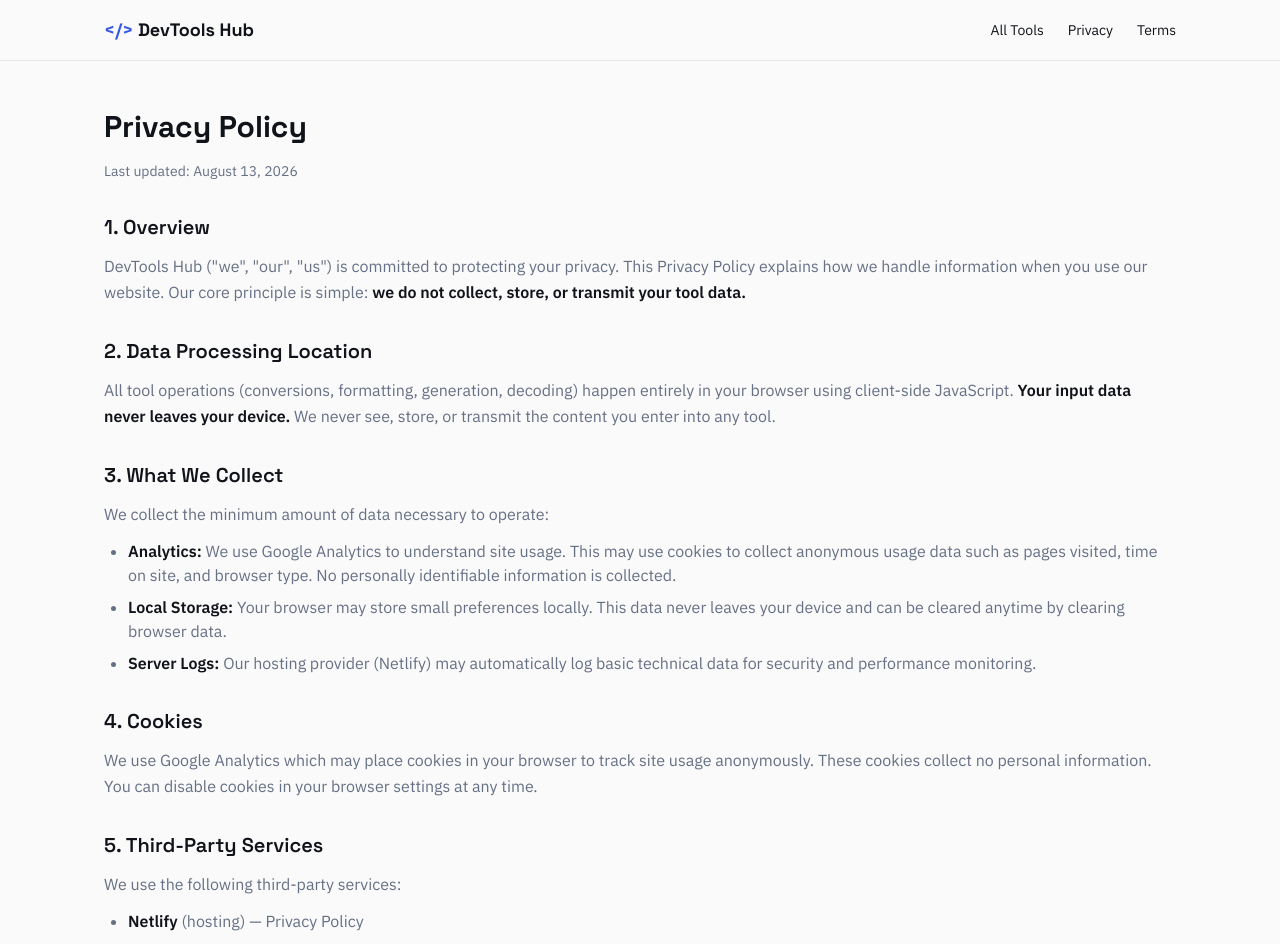
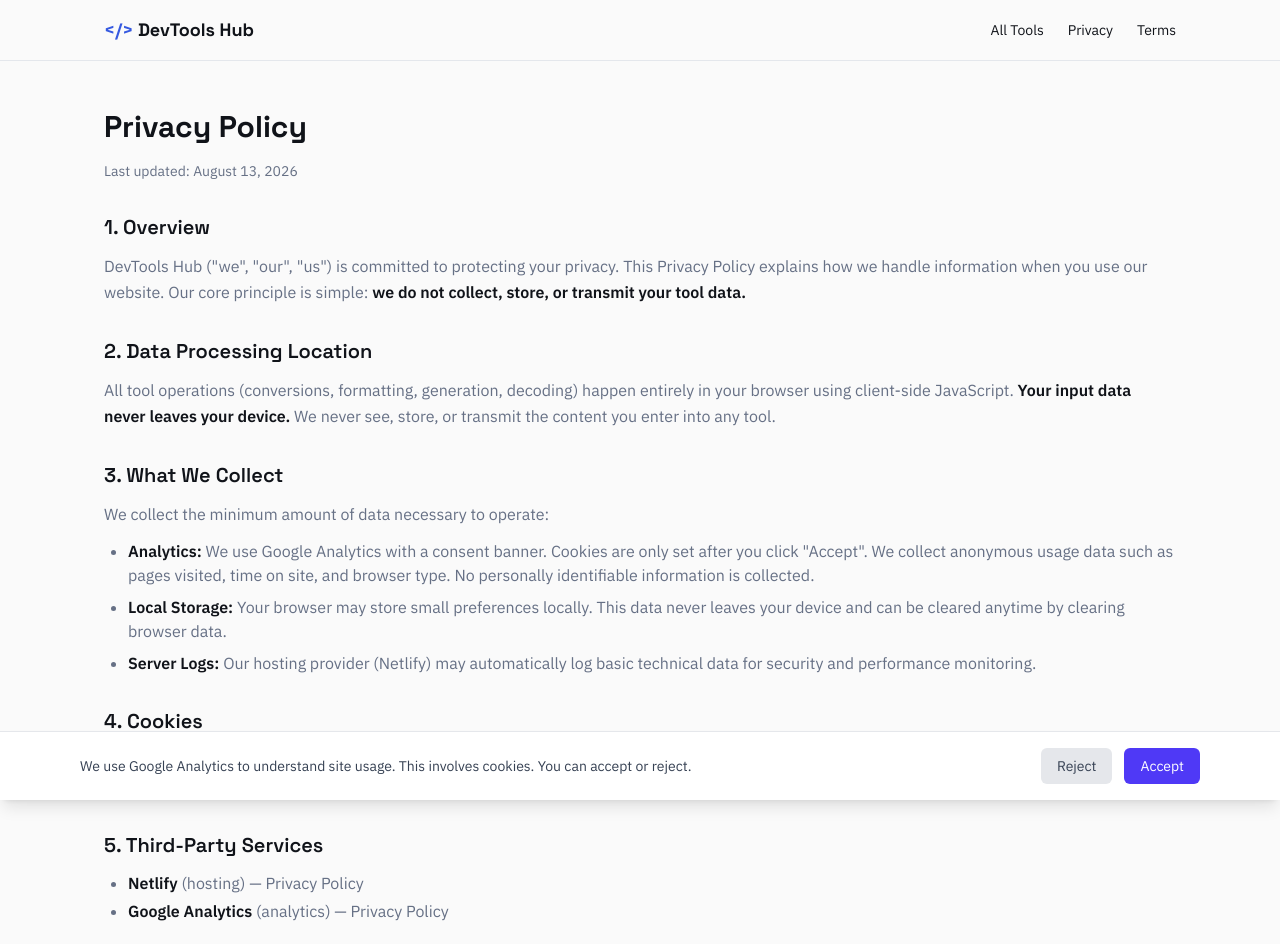
Before and after one commit to muhammadrizo-js/devtools-hub, a Next.js app: page /privacy-policy in a window 1280 px wide. Shown: the top 944 px of the page. Built offline with nearby package versions, Linux system fonts and the light colour scheme.

Commit message:
Add cookie consent banner and update privacy policy

```diff
--- a/app/layout.tsx
+++ b/app/layout.tsx
@@ -2,7 +2,7 @@ import type { Metadata } from "next";
 import { Space_Grotesk, IBM_Plex_Sans, JetBrains_Mono } from "next/font/google";
 import Header from "@/components/Header";
 import Footer from "@/components/Footer";
-import Script from "next/script";
+import CookieConsent from "@/components/CookieConsent";
 import "./globals.css";
 
 const spaceGrotesk = Space_Grotesk({
@@ -50,23 +50,12 @@ export default function RootLayout({
         className={`${spaceGrotesk.variable} ${ibmPlexSans.variable} ${jetbrainsMono.variable} antialiased flex flex-col min-h-screen`}
         style={{ background: '#FAFAFA', color: '#101319' }}
       >
-        <Script
-          src={`https://www.googletagmanager.com/gtag/js?id=G-2Z2H1QHS05`}
-          strategy="afterInteractive"
-        />
-        <Script id="google-analytics" strategy="afterInteractive">
-          {`
-            window.dataLayer = window.dataLayer || [];
-            function gtag(){dataLayer.push(arguments);}
-            gtag('js', new Date());
-            gtag('config', 'G-2Z2H1QHS05');
-          `}
-        </Script>
         <Header />
         <main className="flex-1">
           {children}
         </main>
         <Footer />
+        <CookieConsent />
       </body>
     </html>
   );
--- a/app/privacy-policy/page.tsx
+++ b/app/privacy-policy/page.tsx
@@ -2,7 +2,7 @@ import type { Metadata } from 'next'
 
 export const metadata: Metadata = {
   title: 'Privacy Policy - DevTools Hub',
-  description: 'Privacy Policy for DevTools Hub. We do not collect, store, or transmit your data. All processing happens in your browser.',
+  description: 'Privacy Policy for DevTools Hub. Client-side tools, Google Analytics with consent banner.',
 }
 
 export default function PrivacyPolicyPage() {
@@ -44,7 +44,7 @@ export default function PrivacyPolicyPage() {
           </p>
           <ul className="list-disc pl-6 text-[#667085] space-y-2">
             <li>
-              <strong className="text-[#101319]">Analytics:</strong> We use Google Analytics to understand site usage. This may use cookies to collect anonymous usage data such as pages visited, time on site, and browser type. No personally identifiable information is collected.
+              <strong className="text-[#101319]">Analytics:</strong> We use Google Analytics with a consent banner. Cookies are only set after you click &quot;Accept&quot;. We collect anonymous usage data such as pages visited, time on site, and browser type. No personally identifiable information is collected.
             </li>
             <li>
               <strong className="text-[#101319]">Local Storage:</strong> Your browser may store small preferences locally. This data never leaves your device and can be cleared anytime by clearing browser data.
@@ -60,7 +60,7 @@ export default function PrivacyPolicyPage() {
             4. Cookies
           </h2>
           <p className="text-[#667085] leading-relaxed">
-            We use Google Analytics which may place cookies in your browser to track site usage anonymously. These cookies collect no personal information. You can disable cookies in your browser settings at any time.
+            We use cookies only for Google Analytics, and they are set only after you click &quot;Accept&quot; on our cookie consent banner. You can reject cookies by clicking &quot;Reject&quot;. You can also disable cookies in your browser settings at any time.
           </p>
         </section>
 
@@ -68,15 +68,14 @@ export default function PrivacyPolicyPage() {
           <h2 className="text-xl font-semibold text-[#101319] mb-3" style={{ fontFamily: 'var(--font-space-grotesk)' }}>
             5. Third-Party Services
           </h2>
-          <p className="text-[#667085] leading-relaxed mb-3">
-            We use the following third-party services:
-          </p>
-          <ul className="list-disc pl-6 text-[#667085] space-y-2">
+          <ul className="list-disc pl-6 text-[#667085] space-y-1">
             <li>
-              <strong className="text-[#101319]">Netlify</strong> (hosting) — <a href="https://www.netlify.com/privacy/" className="text-[#3559E0] hover:underline" target="_blank" rel="noopener noreferrer">Privacy Policy</a>
+              <strong className="text-[#101319]">Netlify</strong> (hosting) —{' '}
+              <a href="https://www.netlify.com/privacy/" className="text-[#3559E0] hover:underline" target="_blank" rel="noopener noreferrer">Privacy Policy</a>
             </li>
             <li>
-              <strong className="text-[#101319]">Google Analytics</strong> (analytics) — <a href="https://policies.google.com/privacy" className="text-[#3559E0] hover:underline" target="_blank" rel="noopener noreferrer">Privacy Policy</a>
+              <strong className="text-[#101319]">Google Analytics</strong> (analytics) —{' '}
+              <a href="https://policies.google.com/privacy" className="text-[#3559E0] hover:underline" target="_blank" rel="noopener noreferrer">Privacy Policy</a>
             </li>
           </ul>
         </section>
--- /dev/null
+++ b/components/CookieConsent.tsx
@@ -0,0 +1,85 @@
+'use client'
+
+import { useEffect, useState } from 'react'
+
+declare global {
+  interface Window {
+    dataLayer: any[]
+    gtag: (...args: any[]) => void
+  }
+}
+
+const GA_ID = 'G-2Z2H1QHS05'
+const CONSENT_KEY = 'cookie_consent'
+
+export default function CookieConsent() {
+  const [showBanner, setShowBanner] = useState(false)
+
+  const loadGA = () => {
+    if (document.getElementById('ga-script')) return
+
+    const script = document.createElement('script')
+    script.id = 'ga-script'
+    script.src = `https://www.googletagmanager.com/gtag/js?id=${GA_ID}`
+    script.async = true
+    document.head.appendChild(script)
+
+    script.onload = () => {
+      window.dataLayer = window.dataLayer || []
+      window.gtag = function gtag(...args: any[]) {
+        window.dataLayer.push(args)
+      }
+      window.gtag('js', new Date())
+      window.gtag('config', GA_ID)
+    }
+  }
+
+  useEffect(() => {
+    const saved = localStorage.getItem(CONSENT_KEY)
+    if (saved === 'accepted') {
+      loadGA()
+    } else if (saved === 'rejected') {
+      // Do nothing
+    } else {
+      setShowBanner(true)
+    }
+  }, [])
+
+  const accept = () => {
+    localStorage.setItem(CONSENT_KEY, 'accepted')
+    setShowBanner(false)
+    loadGA()
+  }
+
+  const reject = () => {
+    localStorage.setItem(CONSENT_KEY, 'rejected')
+    setShowBanner(false)
+  }
+
+  if (!showBanner) return null
+
+  return (
+    <div className="fixed bottom-0 left-0 right-0 bg-white border-t border-gray-200 shadow-lg z-50 p-4">
+      <div className="max-w-[1120px] mx-auto flex flex-col md:flex-row items-center justify-between gap-4">
+        <p className="text-sm text-gray-700">
+          We use Google Analytics to understand site usage. This involves cookies. You can accept or
+          reject.
+        </p>
+        <div className="flex gap-3 shrink-0">
+          <button
+            onClick={reject}
+            className="px-4 py-2 bg-gray-200 text-gray-700 rounded-md hover:bg-gray-300 text-sm"
+          >
+            Reject
+          </button>
+          <button
+            onClick={accept}
+            className="px-4 py-2 bg-indigo-600 text-white rounded-md hover:bg-indigo-500 text-sm"
+          >
+            Accept
+          </button>
+        </div>
+      </div>
+    </div>
+  )
+}
```
